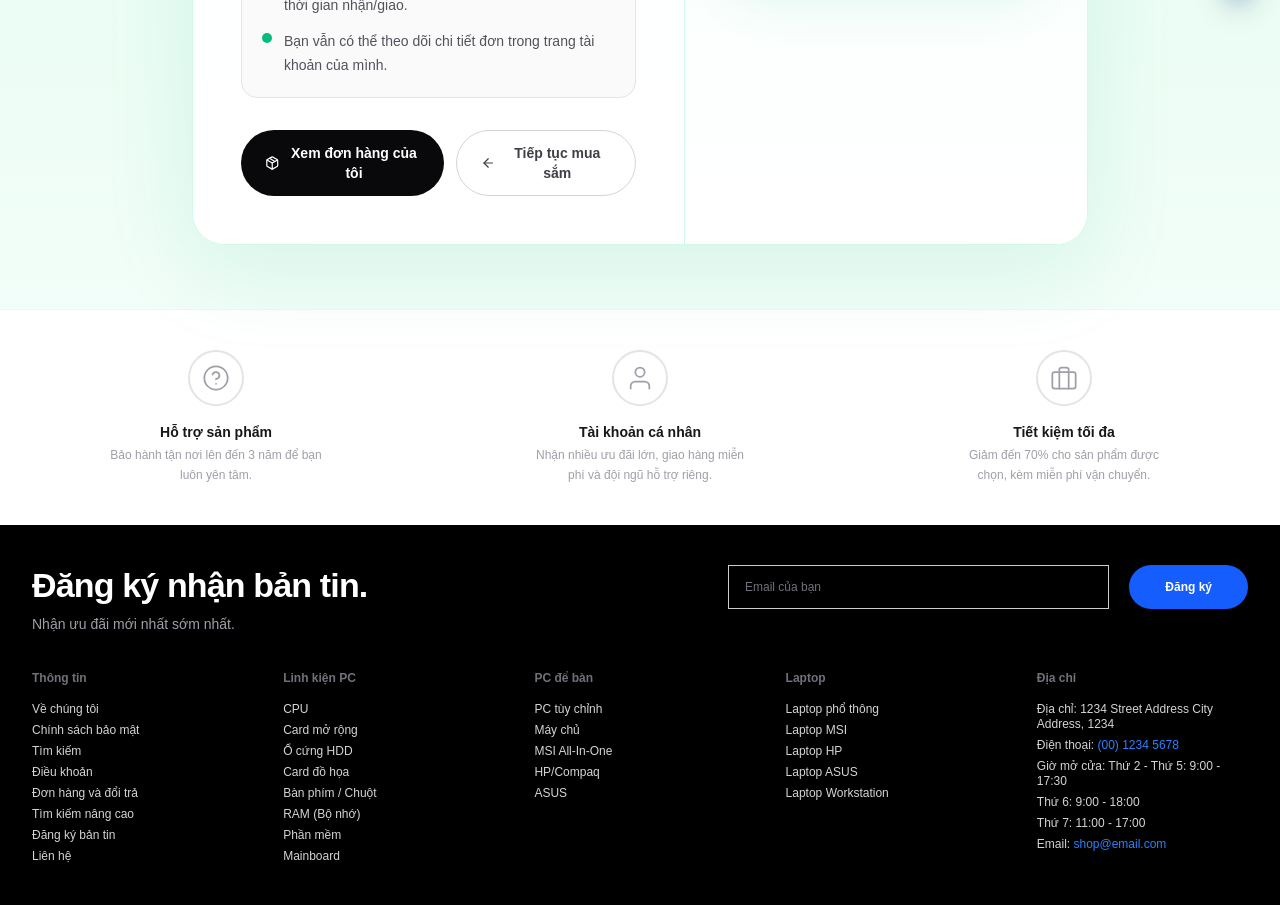
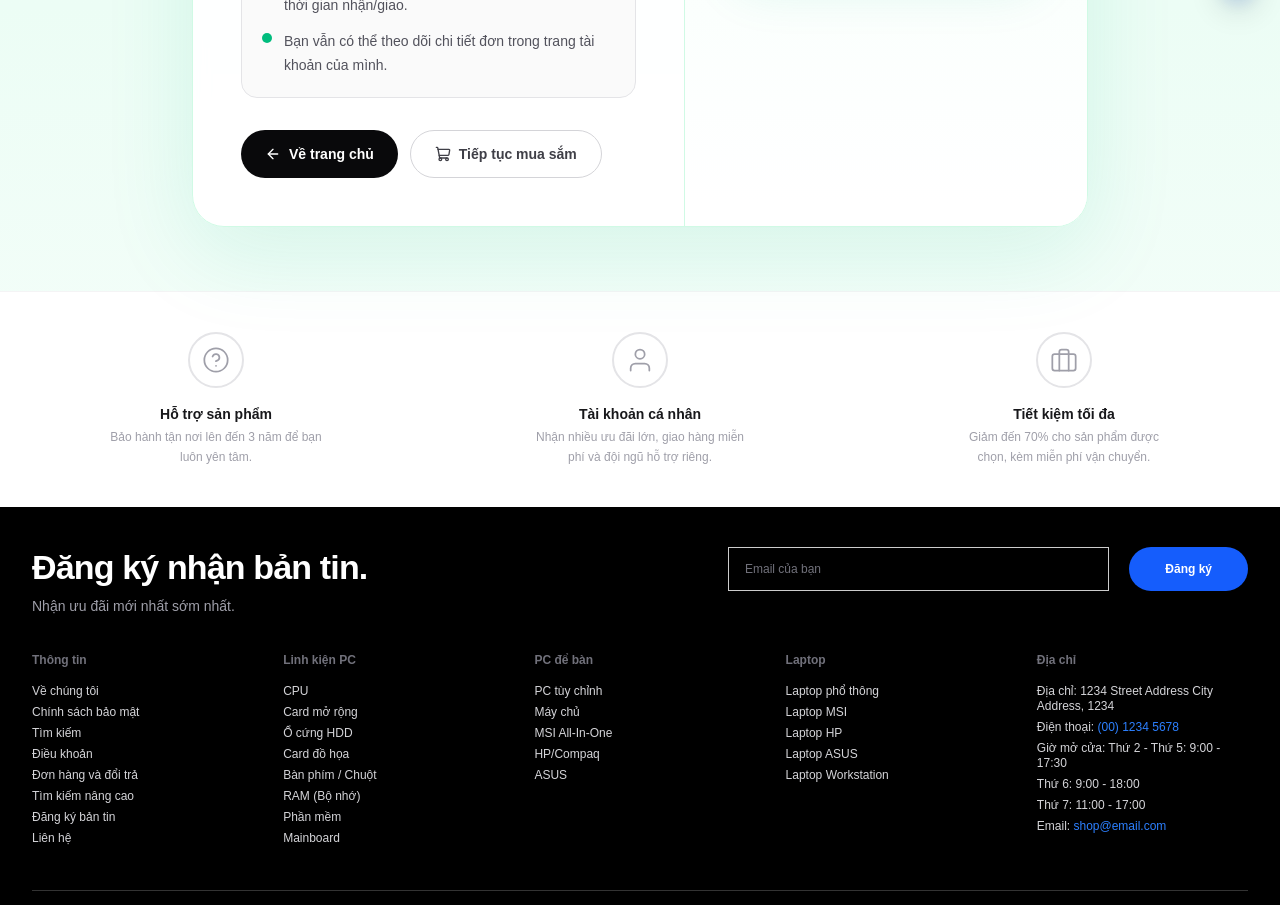
Before and after one commit to mimorihihi/VanHieuPC, a Next.js app: page /payment/success in a window 1280 px wide. Shown: the part 780-1685 px from the top of the page. Built offline with nearby package versions, Linux system fonts and the light colour scheme; no server answers.

Commit message:
UI success / fail payment

```diff
--- a/messages/en/payment.json
+++ b/messages/en/payment.json
@@ -38,6 +38,7 @@
       "title": "Payment not completed",
       "descriptionPrefix": "The system has not recorded a successful payment for",
       "statusWithCode": "Payment failed · Code {code}",
+      "cancelledStatus": "Payment cancelled · Code 24",
       "pendingStatus": "Awaiting payment / needs review",
       "panelTitle": "Transaction needs review",
       "authenticatedHint": "You can open your order page to check the status and pay again if needed.",
--- a/messages/vi/payment.json
+++ b/messages/vi/payment.json
@@ -38,6 +38,7 @@
       "title": "Thanh toán chưa hoàn tất",
       "descriptionPrefix": "Hệ thống chưa ghi nhận thanh toán thành công cho",
       "statusWithCode": "Thanh toán lỗi · Mã {code}",
+      "cancelledStatus": "Đã hủy thanh toán · Mã 24",
       "pendingStatus": "Chờ thanh toán / cần kiểm tra",
       "panelTitle": "Giao dịch cần được kiểm tra",
       "authenticatedHint": "Bạn có thể mở trang đơn hàng để kiểm tra lại trạng thái và thanh toán lại nếu cần.",
--- a/src/app/(store)/cart/page.tsx
+++ b/src/app/(store)/cart/page.tsx
@@ -181,7 +181,7 @@ export default function CartPage() {
     }, 0)
   }, [authUser, guestItems, items, qtyDraft])
 
-  const shipping = subtotal > 0 ? 30000 : 0
+  const shipping = 0
   const vat = subtotal * 0.1
   const discountAmount = Math.floor(calculateDiscount(subtotal, appliedCoupon))
   const orderTotal = subtotal + shipping + vat - discountAmount
--- a/src/app/(store)/payment/failed/page.tsx
+++ b/src/app/(store)/payment/failed/page.tsx
@@ -76,7 +76,13 @@ export default function PaymentFailedPage() {
         </>
       }
       orderNumber={orderNumber}
-      statusLabel={code ? failedT("statusWithCode", { code }) : failedT("pendingStatus")}
+      statusLabel={
+        code === "24"
+          ? failedT("cancelledStatus")
+          : code
+            ? failedT("statusWithCode", { code })
+            : failedT("pendingStatus")
+      }
       timeline={[
         failureReason,
         isAuthenticated
--- a/src/app/(store)/payment/success/page.tsx
+++ b/src/app/(store)/payment/success/page.tsx
@@ -1,8 +1,9 @@
 "use client"
 
+import { useEffect, useState } from "react"
 import { useSearchParams } from "next/navigation"
 import { useTranslations } from "next-intl"
-import { ArrowLeft, Package, Sparkles } from "lucide-react"
+import { ArrowLeft, Package, ShoppingCart, Sparkles } from "lucide-react"
 import { PaymentStatusLayout } from "@/components/payment-status-layout"
 import successCheckmark from "@/components/dashboard/success-checkmark.json"
 
@@ -12,8 +13,30 @@ export default function PaymentSuccessPage() {
   const successT = useTranslations("Payment.success")
   const actionsT = useTranslations("Payment.actions")
   const orderNumber = searchParams.get("order")?.trim() || t("orderFallback")
+  const [isAuthenticated, setIsAuthenticated] = useState(false)
 
   const isPaymentSuccess = searchParams.get("code") === "00"
+
+  useEffect(() => {
+    let mounted = true
+
+    void (async () => {
+      try {
+        const response = await fetch("/api/me", { cache: "no-store" })
+        if (mounted) {
+          setIsAuthenticated(response.ok)
+        }
+      } catch {
+        if (mounted) {
+          setIsAuthenticated(false)
+        }
+      }
+    })()
+
+    return () => {
+      mounted = false
+    }
+  }, [])
 
   return (
     <PaymentStatusLayout
@@ -49,7 +72,9 @@ export default function PaymentSuccessPage() {
               successT("orderTimeline3"),
             ]
       }
-      actions={[
+      actions={
+        isAuthenticated
+          ? [
               {
                 href: "/dashboard",
                 label: actionsT("viewMyOrders"),
@@ -57,12 +82,27 @@ export default function PaymentSuccessPage() {
                 variant: "primary",
               },
               {
-          href: "/",
+                href: "/products",
                 label: actionsT("continueShopping"),
-          icon: ArrowLeft,
+                icon: ShoppingCart,
                 variant: "secondary",
               },
-      ]}
+            ]
+          : [
+              {
+                href: "/",
+                label: actionsT("home"),
+                icon: ArrowLeft,
+                variant: "primary",
+              },
+              {
+                href: "/products",
+                label: actionsT("continueShopping"),
+                icon: ShoppingCart,
+                variant: "secondary",
+              },
+            ]
+      }
       panelTitle={isPaymentSuccess ? successT("paidPanelTitle") : successT("orderPanelTitle")}
       panelDescription={
         isPaymentSuccess
```
Also changed, not shown: 2 other files (tests, documents, lock files or other folders). Lines whose indentation alone changed are shown as unchanged.
